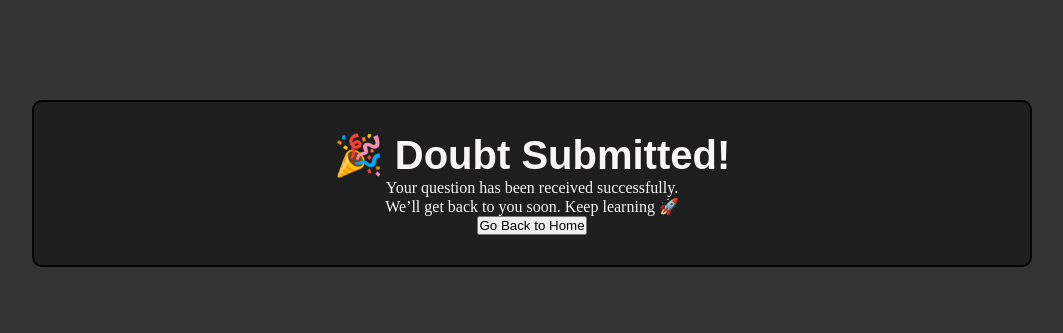
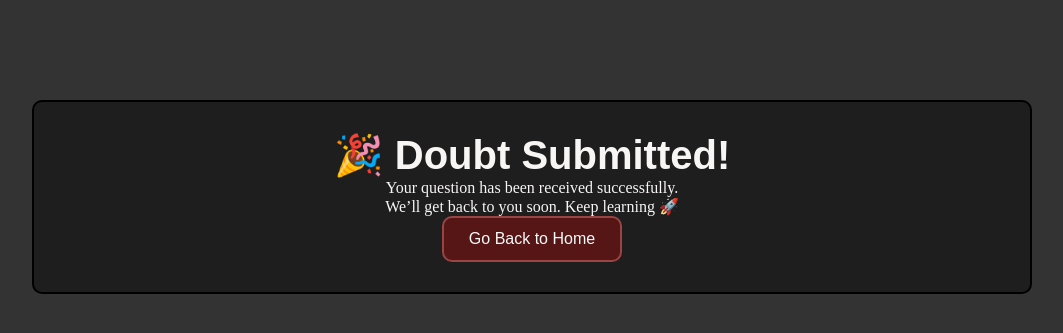
Before and after one commit to archa-s-ar/GASANA1.0, a Flask app: page /thankyou.html in a window 1280 px wide. Shown: the part 97-430 px from the top of the page, without its empty margins (108-1171 px from the left). Run offline with Flask 3, Linux system fonts and the light colour scheme; some web fonts are replaced.

Commit message:
Fixed ui of thankyou

```diff
--- a/templates/thankyou.html
+++ b/templates/thankyou.html
@@ -19,7 +19,7 @@
     <p>We’ll get back to you soon. Keep learning 🚀</p>
 
     <a href="/">
-      <button>Go Back to Home</button>
+      <button class="success-btn">Go Back to Home</button>
     </a>
   </div>
 
```
